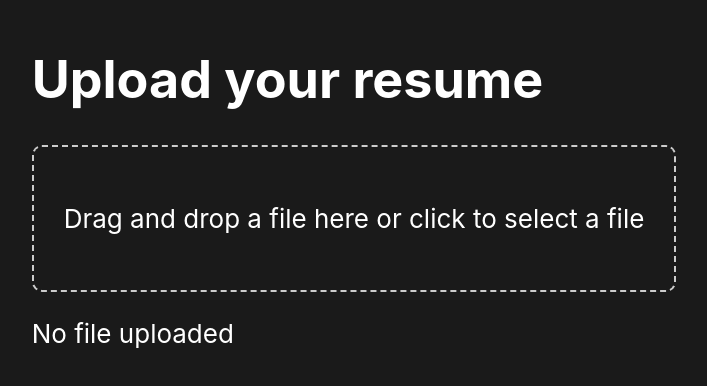
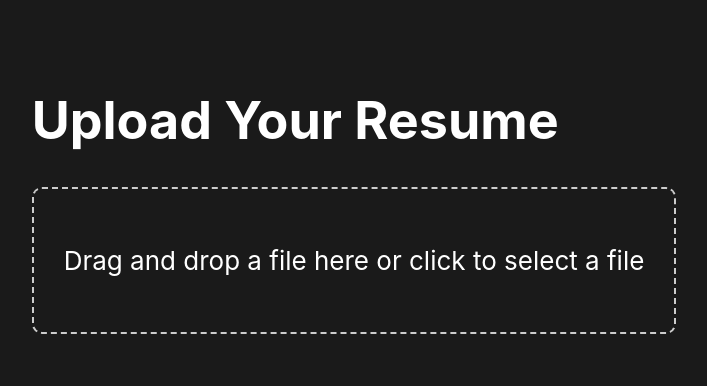
Before and after one commit to AimenHallou/ResumeBuilder, a React (Create React App) app: page /upload in a window 1280 px wide. Shown: the part 206-592 px from the top of the page, without its empty margins (286-993 px from the left). Built offline with nearby package versions, Linux system fonts and the light colour scheme.

Commit message:
ui about to change

```diff
--- a/src/components/DragAndDropArea.css
+++ b/src/components/DragAndDropArea.css
@@ -10,6 +10,7 @@
   color: #ffffff;
   cursor: pointer;
   transition: background-color 0.2s, border-color 0.2s;
+  margin-top: 1rem;
 }
 
 .drag-and-drop-area.dragging,
--- a/src/components/FileContent.css
+++ b/src/components/FileContent.css
@@ -3,12 +3,13 @@
   color: #ffffff;
   padding: 1rem;
   border-radius: 4px;
-    max-width: 90%;
+  max-width: 100%;
   overflow-x: auto;
   white-space: pre-wrap;
   word-wrap: break-word;
 }
 
+
   .file-content pre {
     margin: 0;
   }
--- a/src/components/LandingPage.css
+++ b/src/components/LandingPage.css
@@ -1,10 +1,17 @@
 .landing-page {
+  display: flex;
+  flex-direction: column;
+  align-items: center;
+  justify-content: center;
   text-align: center;
+  padding: 20px;
+  max-width: 800px;
+  margin: 0 auto;
 }
 
 .landing-page h1 {
-  font-size: 2.5rem;
-  margin-bottom: 2rem;
+  font-size: 2rem;
+  margin-bottom: 1.5rem;
   color: #fff;
 }
 
@@ -13,7 +20,7 @@
   color: #ffffff;
   padding: 1rem;
   border-radius: 4px;
-  max-width: 90%;
+  max-width: 80%;
   overflow-x: auto;
   white-space: pre-wrap;
   word-wrap: break-word;
--- a/src/components/LandingPage.js
+++ b/src/components/LandingPage.js
@@ -7,7 +7,11 @@ const LandingPage = ({ onFileDrop, loading, setLoading, file, error }) => {
 
   return (
     <div className="landing-page">
-      <h1>Upload your resume</h1>
+      <h1>{file ? 'Resume Actions' : 'Upload Your Resume'}</h1>
+      <div className="file-content">
+        {file ? (
+          <>
+            {isPDF && <PDFViewer file={file} />}
             <DragAndDropArea
               onDrop={onFileDrop}
               loading={loading}
@@ -15,22 +19,20 @@ const LandingPage = ({ onFileDrop, loading, setLoading, file, error }) => {
               accept=".txt,.pdf,.docx,.md"
               maxSize={2000000}
             />
+          </>
+        ) : (
+          <DragAndDropArea
+            onDrop={onFileDrop}
+            loading={loading}
+            setLoading={setLoading}
+            accept=".txt,.pdf,.docx,.md"
+            maxSize={2000000}
+          />
+        )}
+      </div>
       {error && (
         <div className="error-message">
           <p>{error}</p>
-        </div>
-      )}
-      {file ? (
-        <div className="file-content">
-          {isPDF ? (
-            <PDFViewer file={file} />
-          ) : (
-            <pre>{file.content}</pre>
-          )}
-        </div>
-      ) : (
-        <div className="file-content">
-          <p>No file uploaded</p>
         </div>
       )}
     </div>
--- /dev/null
+++ b/src/components/PDFViewer.css
@@ -0,0 +1,3 @@
+.pdf-viewer {
+    margin-bottom: 1rem;
+  }
--- a/src/components/PDFViewer.js
+++ b/src/components/PDFViewer.js
@@ -14,7 +14,7 @@ const PDFViewer = ({ file }) => {
   }
 
   return (
-    <div>
+    <div className="pdf-viewer" style={{ maxWidth: '80%', margin: '0 auto' }}>
       <Document
         file={file}
         onLoadSuccess={onDocumentLoadSuccess}
@@ -25,7 +25,8 @@ const PDFViewer = ({ file }) => {
             <Page
               key={`page_${index + 1}`}
               pageNumber={index + 1}
-              width={Math.min(600, document.documentElement.clientWidth - 32)}
+              width={Math.min(600, document.documentElement.clientWidth - 64)}
+              renderTextLayer={false}
             />
           ),
         )}
```
Also changed, not shown: src/components/FileDisplay.js (line endings or trailing spaces), src/components/FilePreview.js (line endings or trailing spaces), src/components/FileUploader.js (line endings or trailing spaces), src/components/MainPage.js (line endings or trailing spaces). Lines whose indentation alone changed are shown as unchanged.
